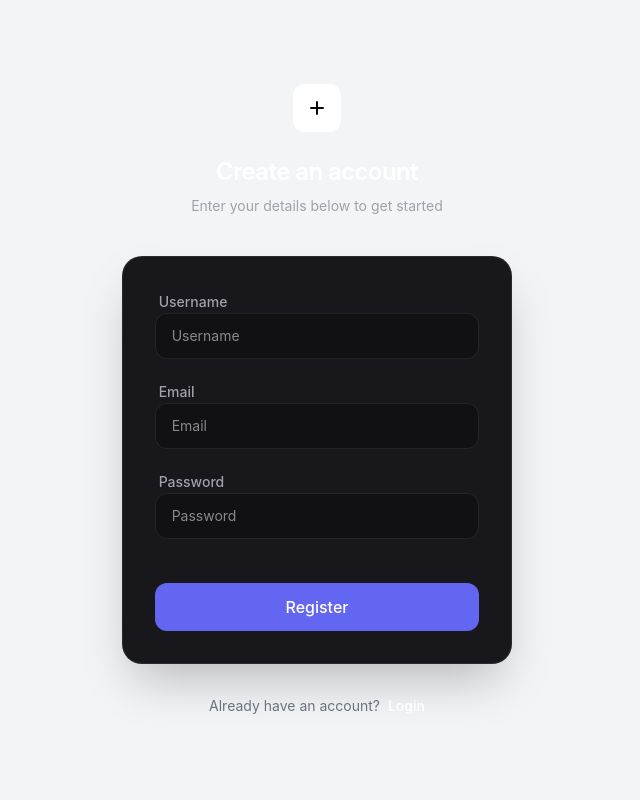
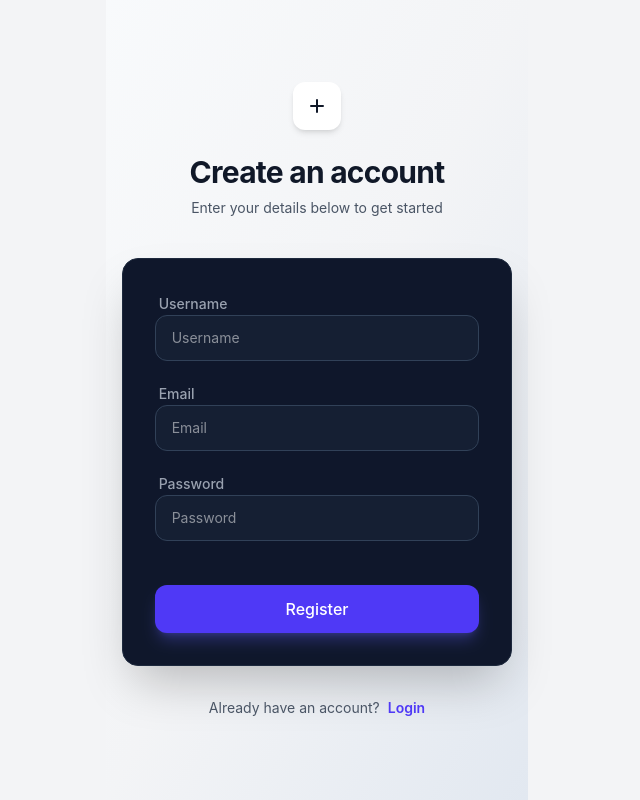
Before and after one commit to Dev-Akuma/Incubyte_Assignment, a React app in the folder frontend/: page /register in a window 1280 px wide. Shown: the whole page, without its empty margins (323-963 px from the left). Built offline with nearby package versions, Linux system fonts and the light colour scheme; the HTML template or start-up script is replaced by a standard one.

Commit message:
CHORE: fix typography contrast and enhance login screen styling
Used an AI assistant to fix text visibility issues, add a subtle background gradient, and polish the Login card aesthetics without breaking testable behavior.

Co-authored-by: Gemini 3.1 Pro <AI@users.noreply.github.com>

```diff
--- a/frontend/src/components/Login.tsx
+++ b/frontend/src/components/Login.tsx
@@ -42,19 +42,19 @@ export default function Login() {
   };
 
   return (
-    <div className="min-h-screen flex flex-col items-center justify-center p-4">
+    <div className="bg-gradient-to-br from-slate-50 via-gray-100 to-slate-200 min-h-screen flex flex-col items-center justify-center p-4">
       <div className="w-full max-w-md">
         <div className="text-center mb-10">
-          <div className="w-12 h-12 bg-white rounded-xl flex items-center justify-center mx-auto mb-6 shadow-[0_0_15px_rgba(255,255,255,0.1)]">
-            <svg className="w-6 h-6 text-[#0B0B0D]" fill="none" viewBox="0 0 24 24" stroke="currentColor">
+          <div className="w-12 h-12 bg-white rounded-xl flex items-center justify-center mx-auto mb-6 shadow-md">
+            <svg className="w-6 h-6 text-gray-900" fill="none" viewBox="0 0 24 24" stroke="currentColor">
               <path strokeLinecap="round" strokeLinejoin="round" strokeWidth={2} d="M13 10V3L4 14h7v7l9-11h-7z" />
             </svg>
           </div>
-          <h1 className="text-2xl font-semibold text-white tracking-tight mb-2">Welcome back</h1>
-          <p className="text-[#A1A1AA] text-sm">Sign in to your account to continue</p>
+          <h1 className="text-3xl font-bold text-gray-900 tracking-tight mb-2">Welcome back</h1>
+          <p className="text-gray-600 text-sm">Sign in to your account to continue</p>
         </div>
 
-        <div className="bg-[#17171C] border border-[rgba(255,255,255,0.08)] rounded-[20px] p-8 shadow-2xl">
+        <div className="bg-slate-900 border border-slate-800 shadow-2xl rounded-2xl p-8">
           {error && (
             <div role="alert" className="mb-6 p-4 bg-[rgba(239,68,68,0.1)] border border-[rgba(239,68,68,0.2)] text-[#EF4444] rounded-xl text-sm font-medium flex items-center gap-3">
               <svg className="w-5 h-5 flex-shrink-0" fill="none" viewBox="0 0 24 24" stroke="currentColor">
@@ -72,34 +72,34 @@ export default function Login() {
                 placeholder="Username"
                 value={username}
                 onChange={(e) => setUsername(e.target.value)}
-                className="w-full px-4 py-3 bg-[#111114] border border-[rgba(255,255,255,0.08)] rounded-xl text-white text-sm outline-none focus:border-[#6366F1] focus:ring-1 focus:ring-[#6366F1] transition-all"
+                className="w-full px-4 py-3 bg-slate-800/50 border border-slate-700 rounded-xl text-white text-sm outline-none focus:border-indigo-500 focus:ring-2 focus:ring-indigo-500 transition-all"
                 required
               />
             </div>
 
             <div className="space-y-1.5">
               <div className="flex items-center justify-between ml-1">
-                <label className="text-sm font-medium text-[#A1A1AA]">Password</label>
-                <a href="#" className="text-xs text-[#A1A1AA] hover:text-white transition-colors">Forgot password?</a>
+                <label className="text-sm font-medium text-gray-400">Password</label>
+                <a href="#" className="text-xs text-gray-400 hover:text-white transition-colors">Forgot password?</a>
               </div>
               <input
                 type="password"
                 placeholder="Password"
                 value={password}
                 onChange={(e) => setPassword(e.target.value)}
-                className="w-full px-4 py-3 bg-[#111114] border border-[rgba(255,255,255,0.08)] rounded-xl text-white text-sm outline-none focus:border-[#6366F1] focus:ring-1 focus:ring-[#6366F1] transition-all"
+                className="w-full px-4 py-3 bg-slate-800/50 border border-slate-700 rounded-xl text-white text-sm outline-none focus:border-indigo-500 focus:ring-2 focus:ring-indigo-500 transition-all"
                 required
               />
             </div>
 
-            <button type="submit" className="w-full bg-[#6366F1] hover:bg-[#4F46E5] text-white font-medium py-3 px-4 rounded-xl transition-all mt-6">
+            <button type="submit" className="w-full bg-indigo-600 hover:bg-indigo-700 text-white font-medium py-3 px-4 rounded-xl transition-all mt-6 shadow-lg shadow-indigo-500/30">
               Login
             </button>
           </form>
         </div>
 
-        <p className="text-center text-[#6B7280] text-sm mt-8">
-          Don't have an account? <Link to="/register" className="text-white font-medium hover:underline ml-1">Sign up</Link>
+        <p className="text-center text-gray-600 text-sm mt-8">
+          Don't have an account? <Link to="/register" className="text-indigo-600 font-semibold hover:underline ml-1">Sign up</Link>
         </p>
       </div>
     </div>
--- a/frontend/src/components/Register.tsx
+++ b/frontend/src/components/Register.tsx
@@ -38,19 +38,19 @@ export default function Register() {
   };
 
   return (
-    <div className="min-h-screen flex flex-col items-center justify-center p-4">
+    <div className="bg-gradient-to-br from-slate-50 via-gray-100 to-slate-200 min-h-screen flex flex-col items-center justify-center p-4">
       <div className="w-full max-w-md">
         <div className="text-center mb-10">
-          <div className="w-12 h-12 bg-white rounded-xl flex items-center justify-center mx-auto mb-6 shadow-[0_0_15px_rgba(255,255,255,0.1)]">
-            <svg className="w-6 h-6 text-[#0B0B0D]" fill="none" viewBox="0 0 24 24" stroke="currentColor">
+          <div className="w-12 h-12 bg-white rounded-xl flex items-center justify-center mx-auto mb-6 shadow-md">
+            <svg className="w-6 h-6 text-gray-900" fill="none" viewBox="0 0 24 24" stroke="currentColor">
               <path strokeLinecap="round" strokeLinejoin="round" strokeWidth={2} d="M12 6v6m0 0v6m0-6h6m-6 0H6" />
             </svg>
           </div>
-          <h1 className="text-2xl font-semibold text-white tracking-tight mb-2">Create an account</h1>
-          <p className="text-[#A1A1AA] text-sm">Enter your details below to get started</p>
+          <h1 className="text-3xl font-bold text-gray-900 tracking-tight mb-2">Create an account</h1>
+          <p className="text-gray-600 text-sm">Enter your details below to get started</p>
         </div>
 
-        <div className="bg-[#17171C] border border-[rgba(255,255,255,0.08)] rounded-[20px] p-8 shadow-2xl">
+        <div className="bg-slate-900 border border-slate-800 shadow-2xl rounded-2xl p-8">
           {error && (
             <div role="alert" className="mb-6 p-4 bg-[rgba(239,68,68,0.1)] border border-[rgba(239,68,68,0.2)] text-[#EF4444] rounded-xl text-sm font-medium flex items-center gap-3">
               <svg className="w-5 h-5 flex-shrink-0" fill="none" viewBox="0 0 24 24" stroke="currentColor">
@@ -62,49 +62,49 @@ export default function Register() {
 
           <form onSubmit={handleSubmit} className="space-y-5">
             <div className="space-y-1.5">
-              <label className="text-sm font-medium text-[#A1A1AA] ml-1">Username</label>
+              <label className="text-sm font-medium text-gray-400 ml-1">Username</label>
               <input
                 type="text"
                 placeholder="Username"
                 value={username}
                 onChange={(e) => setUsername(e.target.value)}
-                className="w-full px-4 py-3 bg-[#111114] border border-[rgba(255,255,255,0.08)] rounded-xl text-white text-sm outline-none focus:border-[#6366F1] focus:ring-1 focus:ring-[#6366F1] transition-all"
+                className="w-full px-4 py-3 bg-slate-800/50 border border-slate-700 rounded-xl text-white text-sm outline-none focus:border-indigo-500 focus:ring-2 focus:ring-indigo-500 transition-all"
                 required
               />
             </div>
 
             <div className="space-y-1.5">
-              <label className="text-sm font-medium text-[#A1A1AA] ml-1">Email</label>
+              <label className="text-sm font-medium text-gray-400 ml-1">Email</label>
               <input
                 type="email"
                 placeholder="Email"
                 value={email}
                 onChange={(e) => setEmail(e.target.value)}
-                className="w-full px-4 py-3 bg-[#111114] border border-[rgba(255,255,255,0.08)] rounded-xl text-white text-sm outline-none focus:border-[#6366F1] focus:ring-1 focus:ring-[#6366F1] transition-all"
+                className="w-full px-4 py-3 bg-slate-800/50 border border-slate-700 rounded-xl text-white text-sm outline-none focus:border-indigo-500 focus:ring-2 focus:ring-indigo-500 transition-all"
                 required
               />
             </div>
 
             <div className="space-y-1.5">
-              <label className="text-sm font-medium text-[#A1A1AA] ml-1">Password</label>
+              <label className="text-sm font-medium text-gray-400 ml-1">Password</label>
               <input
                 type="password"
                 placeholder="Password"
                 value={password}
                 onChange={(e) => setPassword(e.target.value)}
-                className="w-full px-4 py-3 bg-[#111114] border border-[rgba(255,255,255,0.08)] rounded-xl text-white text-sm outline-none focus:border-[#6366F1] focus:ring-1 focus:ring-[#6366F1] transition-all"
+                className="w-full px-4 py-3 bg-slate-800/50 border border-slate-700 rounded-xl text-white text-sm outline-none focus:border-indigo-500 focus:ring-2 focus:ring-indigo-500 transition-all"
                 required
               />
             </div>
 
-            <button type="submit" className="w-full bg-[#6366F1] hover:bg-[#4F46E5] text-white font-medium py-3 px-4 rounded-xl transition-all mt-6">
+            <button type="submit" className="w-full bg-indigo-600 hover:bg-indigo-700 text-white font-medium py-3 px-4 rounded-xl transition-all mt-6 shadow-lg shadow-indigo-500/30">
               Register
             </button>
           </form>
         </div>
 
-        <p className="text-center text-[#6B7280] text-sm mt-8">
-          Already have an account? <Link to="/login" className="text-white font-medium hover:underline ml-1">Login</Link>
+        <p className="text-center text-gray-600 text-sm mt-8">
+          Already have an account? <Link to="/" className="text-indigo-600 font-semibold hover:underline ml-1">Login</Link>
         </p>
       </div>
     </div>
```
Also changed, not shown: 2 other files (tests, documents, lock files or other folders).
